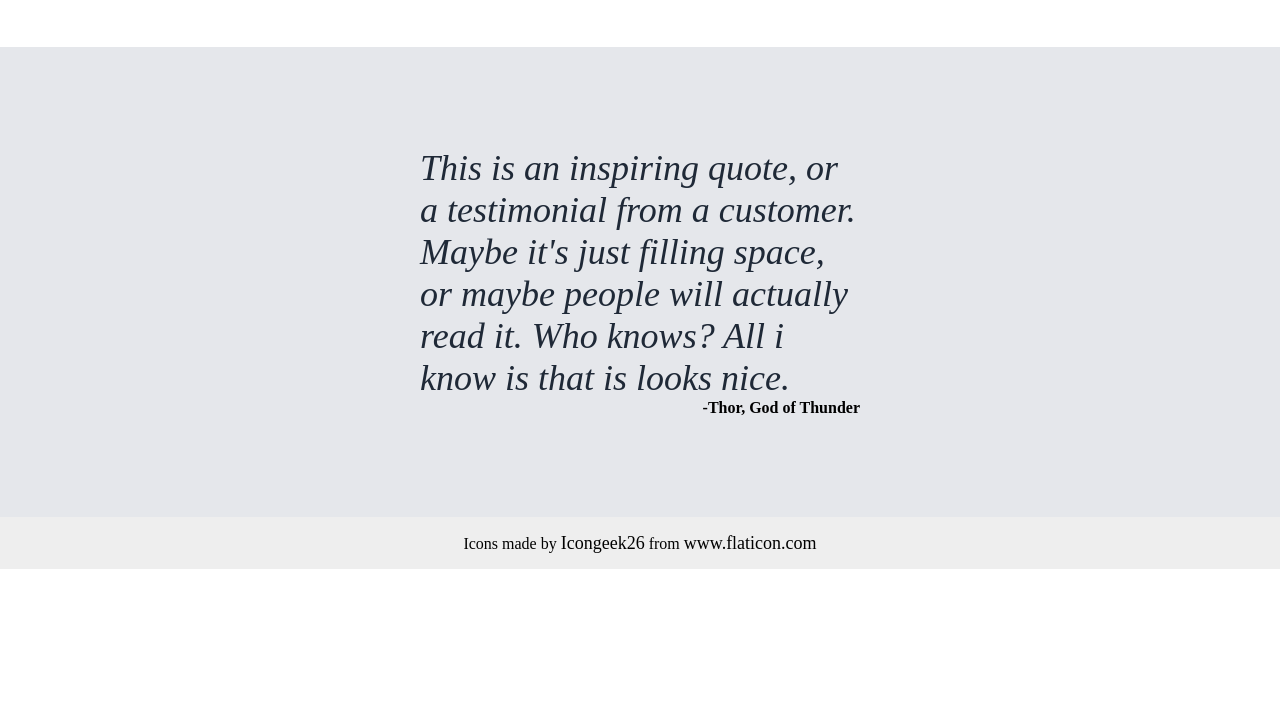
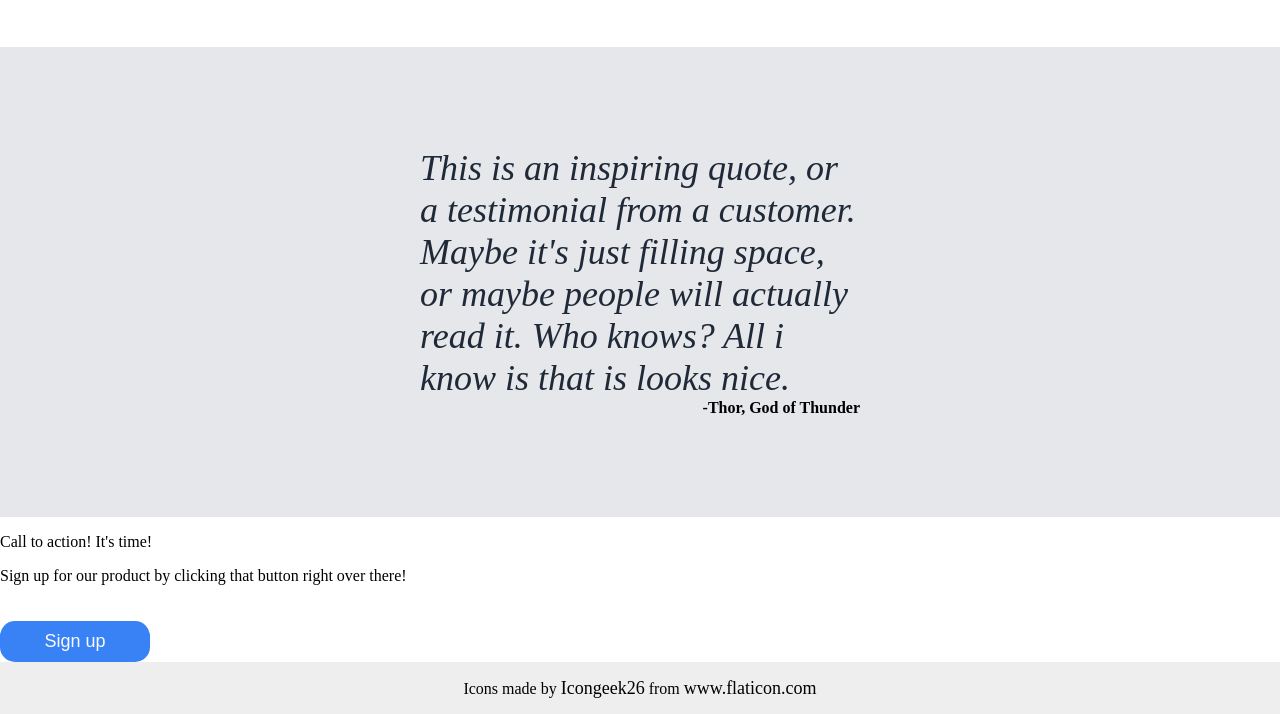
Before and after one commit to LeGrandMoose/LandingPage, a plain HTML site: page index.html in a window 1280 px wide. Shown: the part 892-1606 px from the top of the page. Before the commit the page ends 1461 px from the top, so only its background shows below. Drawn offline with Linux system fonts and the light colour scheme.

Commit message:
Add section 4 - void previous commit

```diff
--- a/index.html
+++ b/index.html
@@ -74,6 +74,18 @@
 
     </div>
 
+    <div class="contianer4">
+            <div class="content4">
+                <div class="maintext4">
+                    <p class="heading4">Call to action! It's time!</p>
+                    <p class="subtext4">Sign up for our product by clicking that button right over there!</p>
+                </div>
+                <button class="sign-up">
+                    Sign up
+                </button>
+            </div>
+    </div>
+
     <!-- disregard this section, it's here to give attribution to the creator of these icons -->
     <div class="footer">
         <div>Icons made by <a class='footerlink' href="https://www.flaticon.com/authors/icongeek26" title="Icongeek26">Icongeek26</a> from <a class="footerlink"href="https://www.flaticon.com/" title="Flaticon">www.flaticon.com</a></div>
```
